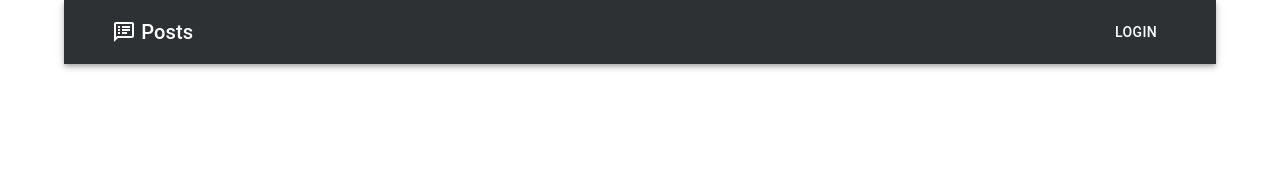
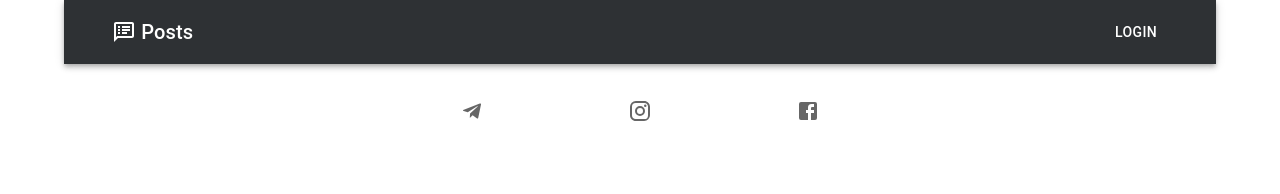
Before and after one commit to thanos-web/post, a React (Create React App) app: page / in a window 1280 px wide. Shown: the top 194 px of the page. Built offline with nearby package versions, Linux system fonts and the light colour scheme; the HTML template or start-up script is replaced by a standard one.

Commit message:
добавляет Footer

```diff
--- a/src/сomponents/app-post/index.jsx
+++ b/src/сomponents/app-post/index.jsx
@@ -1,6 +1,8 @@
-import { CssBaseline } from "@mui/material"
+import { CssBaseline } from "@mui/material";
 import { Container } from "@mui/system";
 import { AppHeader } from '../app-header';
+import {Footer}  from "../footer";
+
 
 export const AppPost = () => {
     return (
@@ -9,7 +11,7 @@ export const AppPost = () => {
         <Container>
         <AppHeader/>
         </Container>
-
+        <Footer/>
         </>
     )
 }
--- a/src/сomponents/footer/index.jsx
+++ b/src/сomponents/footer/index.jsx
@@ -0,0 +1,21 @@
+import { Facebook, Instagram, Telegram } from "@mui/icons-material";
+import { BottomNavigation, BottomNavigationAction } from "@mui/material";
+import { Box } from "@mui/system";
+import s from "./style.module.css";
+
+
+
+
+
+export const Footer = () => {
+
+    return (
+        <Box >
+            <BottomNavigation className={s.footer}>
+                <BottomNavigationAction label="Recents" icon={<Telegram />} />
+                <BottomNavigationAction label="Favorites" icon={<Instagram />} />
+                <BottomNavigationAction label="Nearby" icon={<Facebook/>} />
+            </BottomNavigation>
+        </Box>
+    )
+  }
--- /dev/null
+++ b/src/сomponents/footer/style.module.css
@@ -0,0 +1,5 @@
+.footer {
+    background: #2e3134;
+    color: #fff;
+    padding: 40px 10px;
+  }
```
